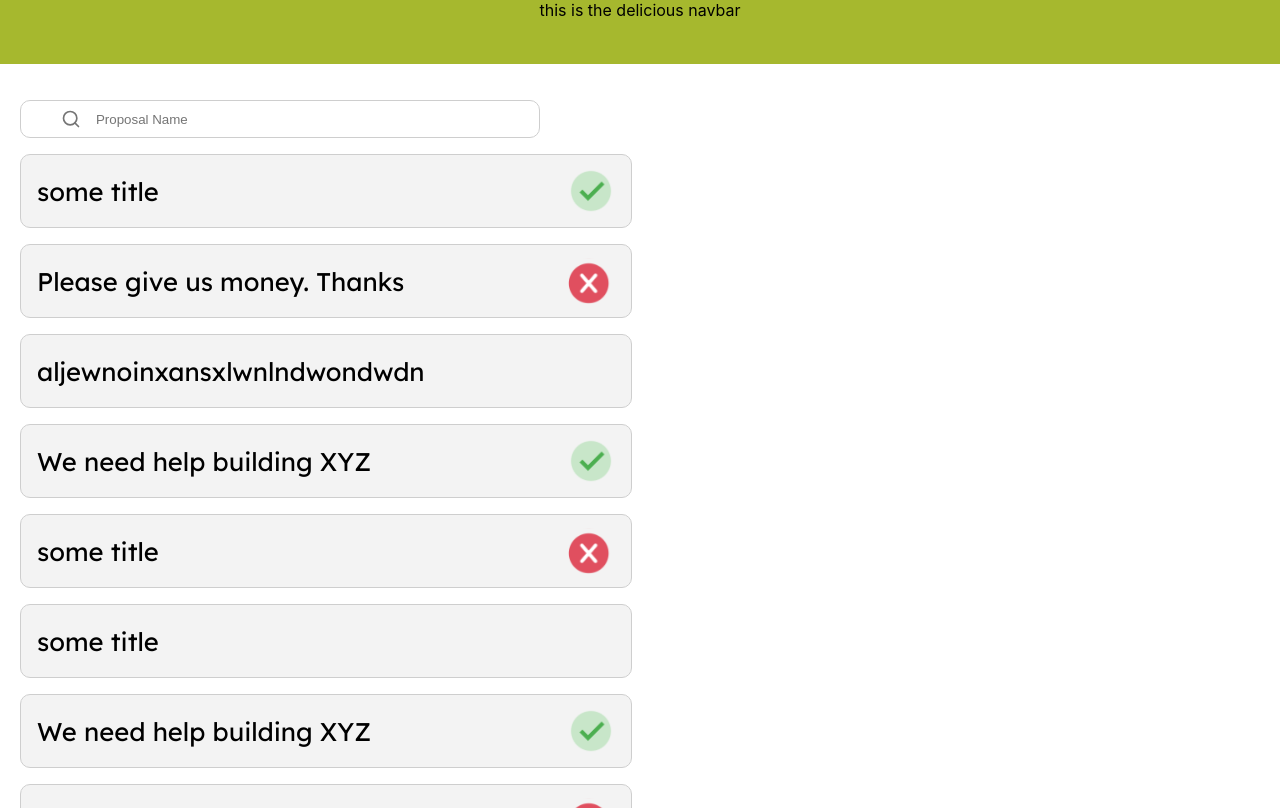
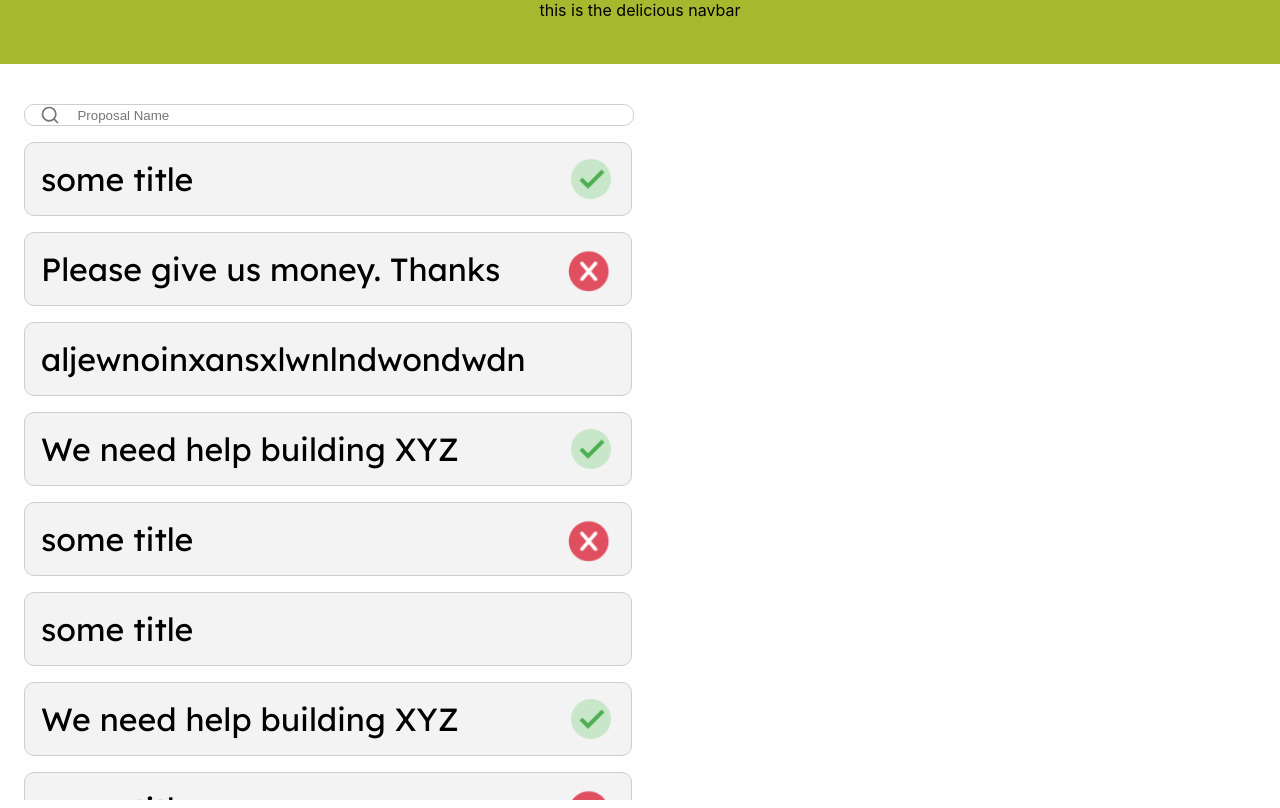
Before and after one commit to codebase-berkeley/tgif-voting-portal, a React (Create React App) app in the folder client/: page / in a window 1280 px wide. Built offline with nearby package versions, Linux system fonts and the light colour scheme.

Commit message:
Resolved stuff

```diff
--- a/client/package.json
+++ b/client/package.json
@@ -10,8 +10,7 @@
     "react-dom": "^17.0.1",
     "react-feather": "^2.0.9",
     "react-scripts": "4.0.3",
-    "web-vitals": "^1.0.1",
-    "yarn": "^1.22.10"
+    "web-vitals": "^1.0.1"
   },
   "scripts": {
     "start": "react-scripts start",
--- a/client/src/App.js
+++ b/client/src/App.js
@@ -1,25 +1,12 @@
 import './App.css';
-//import * as FeatherIcon from 'react-feather';
 import Dashboard from './pages/dashboard/Dashboard';
 
 let docWidth = document.documentElement.offsetWidth;
-
-[].forEach.call(
-  document.querySelectorAll('*'),
-  function(el) {
-    if (el.offsetWidth > docWidth) {
-      console.log(el);
-    }
-  }
-);
 
 function App() {
   return (
     <div className="App">
       <Dashboard/>
-      {/* HELLO WORLD
-      <FeatherIcon.X color="#dd515f" size={40}/>
-      <FeatherIcon.Check color="#c9e5cb" size={40}/> */}
     </div>
   );
 }
--- a/client/src/components/row/Row.css
+++ b/client/src/components/row/Row.css
@@ -17,7 +17,7 @@
     flex-direction: row;
     font-family: 'Lexend Deca', sans-serif;
     color: black;
-    font-size: max(2vw, 1.5vw);
+    font-size: max(2em, 1.5em);
 }
 
 .vote-status {
--- a/client/src/components/searchbar/SearchBar.css
+++ b/client/src/components/searchbar/SearchBar.css
@@ -3,9 +3,9 @@
     margin-left: 1rem;
     margin-right: 1rem;
     align-items: center;
-    justify-content: center;
-    height: 100%;
-    width: 80%;
+    justify-content: start;
+    height: 5%;
+    width: 97.5%;
     color: #757575;
     font-family: 'Lexend Deca', sans-serif;
     background-color: white;
@@ -13,25 +13,25 @@
     border-color:#CECECE;
     border-style: solid;
     border-radius: 10px;
-    padding: 0.5em;
     margin: 0.5rem;
 }
 
-input {
-    resize: horizontal;
+input.searchBar {
     width: 80%;
-    height: 100%;
-    margin-left: 1em;
+    height: 90%;
+    margin-left: 2.5%;
     border: none;
 }
 
-input:active {
-    width: auto;
-    height: auto;
+input.searchBar:active {
+    outline: none;
     border: none;
 }
 
 input:focus {
-    min-width: 200px;
-    border: none;
+    outline: none;
 }
+
+.searchImg {
+    margin-left: 2.5%;
+}
--- a/client/src/components/searchbar/SearchBar.js
+++ b/client/src/components/searchbar/SearchBar.js
@@ -4,9 +4,9 @@ import * as FeatherIcon from 'react-feather'
 function SearchBar(props) {
     return (
         <div className="SearchBar">
-            <FeatherIcon.Search color="#757575" size={20}/>
+            <FeatherIcon.Search className="searchImg" color="#757575" size={20}/>
             <input
-                size="10"
+                className = "searchBar"
                 value={props.keyword}
                 placeholder= "Proposal Name"
                 onChange= {(e) => props.setKeyword(e.target.value)} />
--- a/client/src/pages/dashboard/Dashboard.css
+++ b/client/src/pages/dashboard/Dashboard.css
@@ -22,12 +22,12 @@
 .proposal-list {
     width: 50%;
     height: 100%;
+    margin: 1em;
     display: flex;
     flex-flow: column;
     overflow-y: scroll;
     -ms-overflow-style: none;
     scrollbar-width: none;
-    padding: 0.75rem;
 }
 
 .proposal-list::-webkit-scrollbar {
--- a/client/src/pages/dashboard/Dashboard.js
+++ b/client/src/pages/dashboard/Dashboard.js
@@ -52,17 +52,19 @@ const proposals = [
 
 
 function Dashboard() {
+  /* Contains all proposals. */
   const proposalHTML = []
   for (let i = 0; i < proposals.length; i++) {
     proposalHTML.push(<Row title={proposals[i].title} vote={proposals[i].voted ? proposals[i].voted : ""} />);
   }
 
+  /* Create states for SearchBar. */
   const [input, setInput] = React.useState("");
   const [proposalListDefault, setProposalListDefault] = React.useState(proposals);
   const [proposalList, setProposalList] = React.useState(proposalHTML);
 
+  /* Updates proposalList state based on SearchBar input. */
   const updateInput = (input) => {
-    console.log("updated " + input)
     let filteredList = [];
     for (let i = 0; i < proposals.length; i++) {
       if (proposalListDefault[i].title.toLowerCase().includes(input.toLowerCase())) {
@@ -72,6 +74,7 @@ function Dashboard() {
       setProposalList(filteredList);
     }
   }
+
   return (
     <div className="dashboard">
       <div className="navBar">this is the delicious navbar</div>
```
